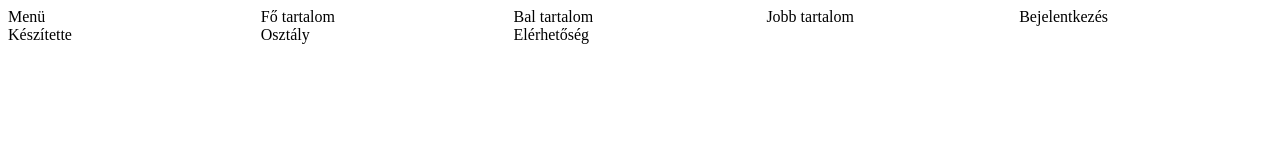
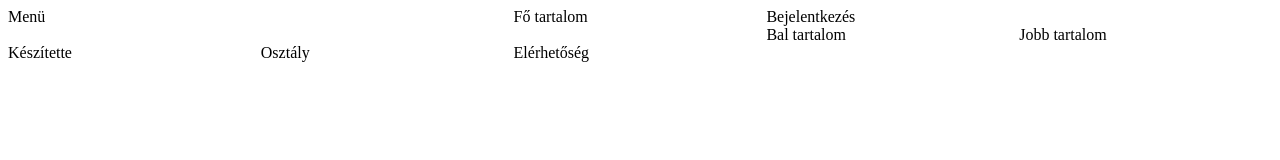
Before and after one commit to LakLili/oraimunka1024, a plain HTML site: page index.html in a window 1280 px wide. Drawn offline with Linux system fonts and the light colour scheme.

Commit message:
GRID felkesz

```diff
--- a/megjelenesGRID.css
+++ b/megjelenesGRID.css
@@ -1,5 +1,35 @@
+nav{
+    grid-area: me;
+}
+footer{
+    grid-area: ke;
+}
+#fotartalom{
+    grid-area: fo;
+}
+#baltartalom{
+    grid-area: ba;
+}
+#jobbtartalom{
+    grid-area: jo;
+}
+#bejelentkezes{
+    grid-area: be;
+}
+#osztaly{
+    grid-area: os;
+}
+#elerhetoseg{
+    grid-area: el;
+}
+
+
 main{
     display: grid;
     grid-template-columns: 1fr 1fr 1fr 1fr 1fr;
     grid-template-rows: 1fr 1fr 1fr 1fr 1fr;
+    grid-template-areas:
+    'me me fo be be'
+    'me me ft ba jo'
+    'ke os el el el'
 }
```
